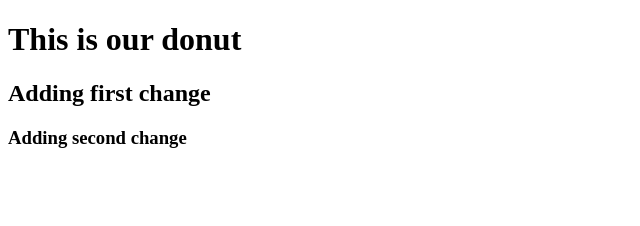
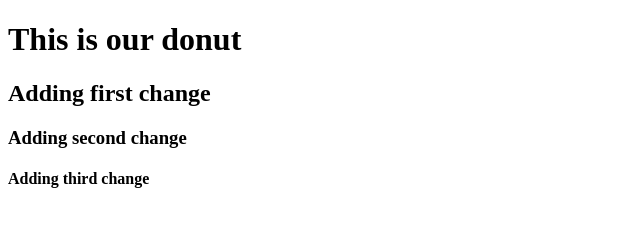
Before and after one commit to DarkSafeguard/donut, a plain HTML site: page index.html in a window 1280 px wide. Shown: the whole page, without its empty margins (0-640 px from the left). Drawn offline with Linux system fonts and the light colour scheme.

Commit message:
Adding change to donut project

```diff
--- a/index.html
+++ b/index.html
@@ -8,5 +8,6 @@
 <h1>This is our donut</h1>
 <h2>Adding first change</h2>
 <h3>Adding second change</h3>
+<h4>Adding third change</h4>
 </body>
 </html>
```
